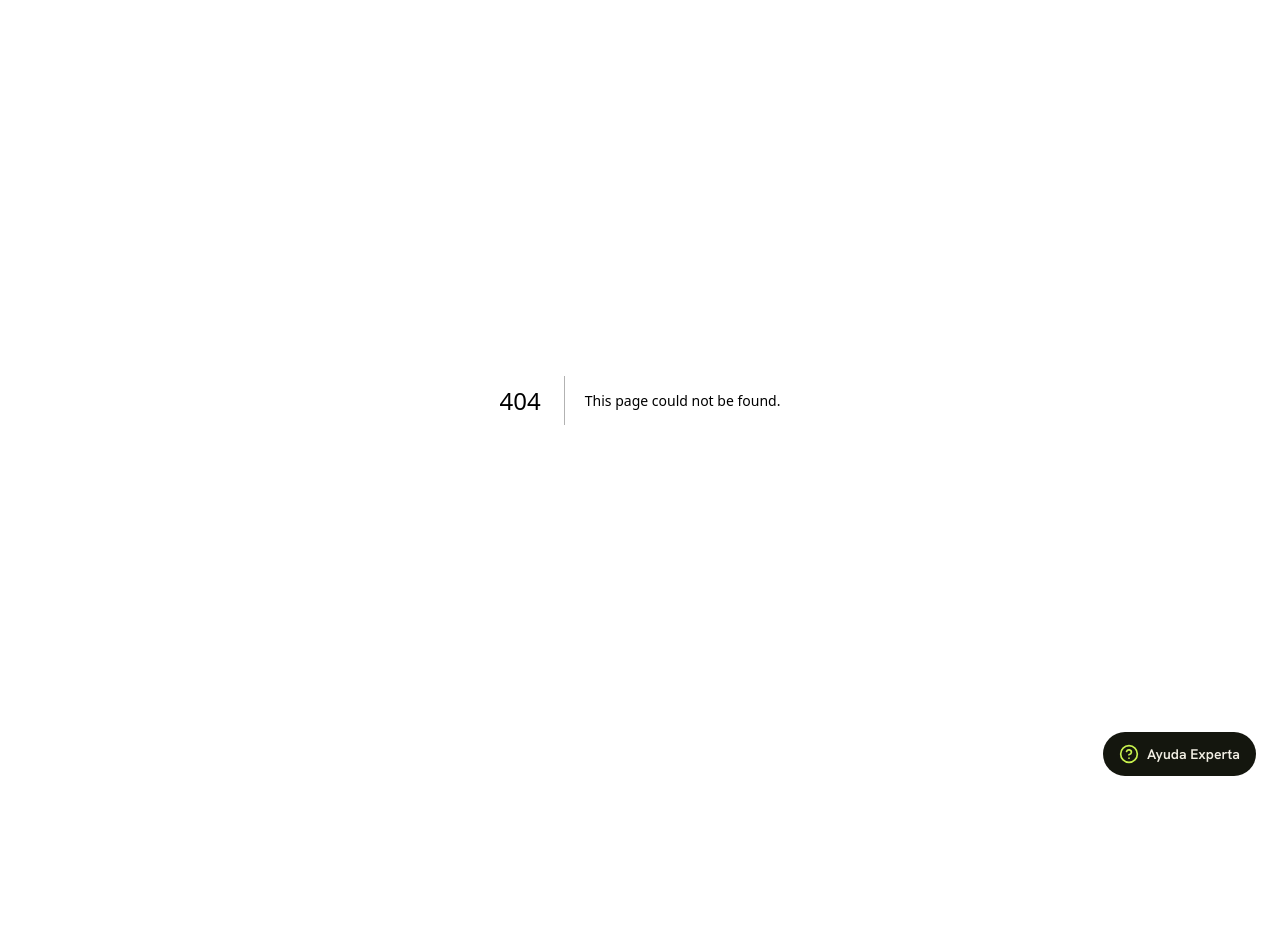
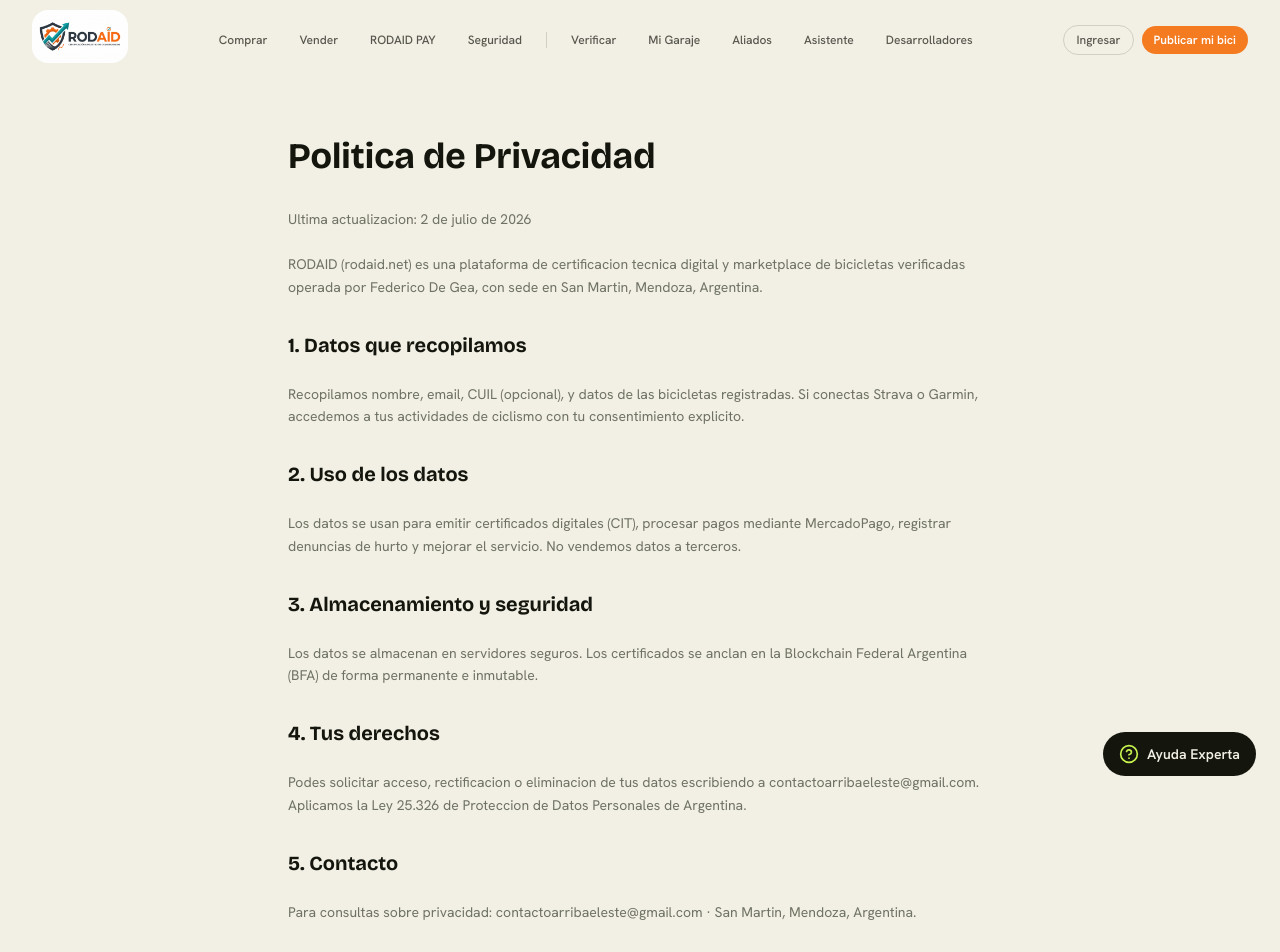
Before and after one commit to Ridaid-net/vibe-coding-platform, a Next.js app: page /privacidad in a window 1280 px wide. Before the commit this address had no page. Shown: the top 952 px of the page. Before the commit the page ends 800 px from the top, so only its background shows below. Built offline with nearby package versions, Linux system fonts and the light colour scheme.

Commit message:
feat: pagina politica de privacidad para Play Store

```diff
--- /dev/null
+++ b/app/privacidad/page.tsx
@@ -0,0 +1,28 @@
+import { Nav } from '@/components/rodaid/nav'
+import { Footer } from '@/components/rodaid/footer'
+export const metadata = { title: 'Politica de Privacidad — RODAID' }
+export default function PrivacidadPage() {
+  return (
+    <div className="min-h-screen bg-paper">
+      <Nav />
+      <main className="mx-auto max-w-3xl px-5 py-14 sm:px-8">
+        <h1 className="font-display text-4xl font-bold text-ink mb-8">Politica de Privacidad</h1>
+        <p className="text-sm text-slate-warm mb-6">Ultima actualizacion: 2 de julio de 2026</p>
+        <div className="space-y-6 text-sm leading-relaxed text-slate-warm">
+          <p>RODAID (rodaid.net) es una plataforma de certificacion tecnica digital y marketplace de bicicletas verificadas operada por Federico De Gea, con sede en San Martin, Mendoza, Argentina.</p>
+          <h2 className="font-display text-xl font-bold text-ink mt-8">1. Datos que recopilamos</h2>
+          <p>Recopilamos nombre, email, CUIL (opcional), y datos de las bicicletas registradas. Si conectas Strava o Garmin, accedemos a tus actividades de ciclismo con tu consentimiento explicito.</p>
+          <h2 className="font-display text-xl font-bold text-ink mt-8">2. Uso de los datos</h2>
+          <p>Los datos se usan para emitir certificados digitales (CIT), procesar pagos mediante MercadoPago, registrar denuncias de hurto y mejorar el servicio. No vendemos datos a terceros.</p>
+          <h2 className="font-display text-xl font-bold text-ink mt-8">3. Almacenamiento y seguridad</h2>
+          <p>Los datos se almacenan en servidores seguros. Los certificados se anclan en la Blockchain Federal Argentina (BFA) de forma permanente e inmutable.</p>
+          <h2 className="font-display text-xl font-bold text-ink mt-8">4. Tus derechos</h2>
+          <p>Podes solicitar acceso, rectificacion o eliminacion de tus datos escribiendo a contactoarribaeleste@gmail.com. Aplicamos la Ley 25.326 de Proteccion de Datos Personales de Argentina.</p>
+          <h2 className="font-display text-xl font-bold text-ink mt-8">5. Contacto</h2>
+          <p>Para consultas sobre privacidad: contactoarribaeleste@gmail.com · San Martin, Mendoza, Argentina.</p>
+        </div>
+      </main>
+      <Footer />
+    </div>
+  )
+}
```
